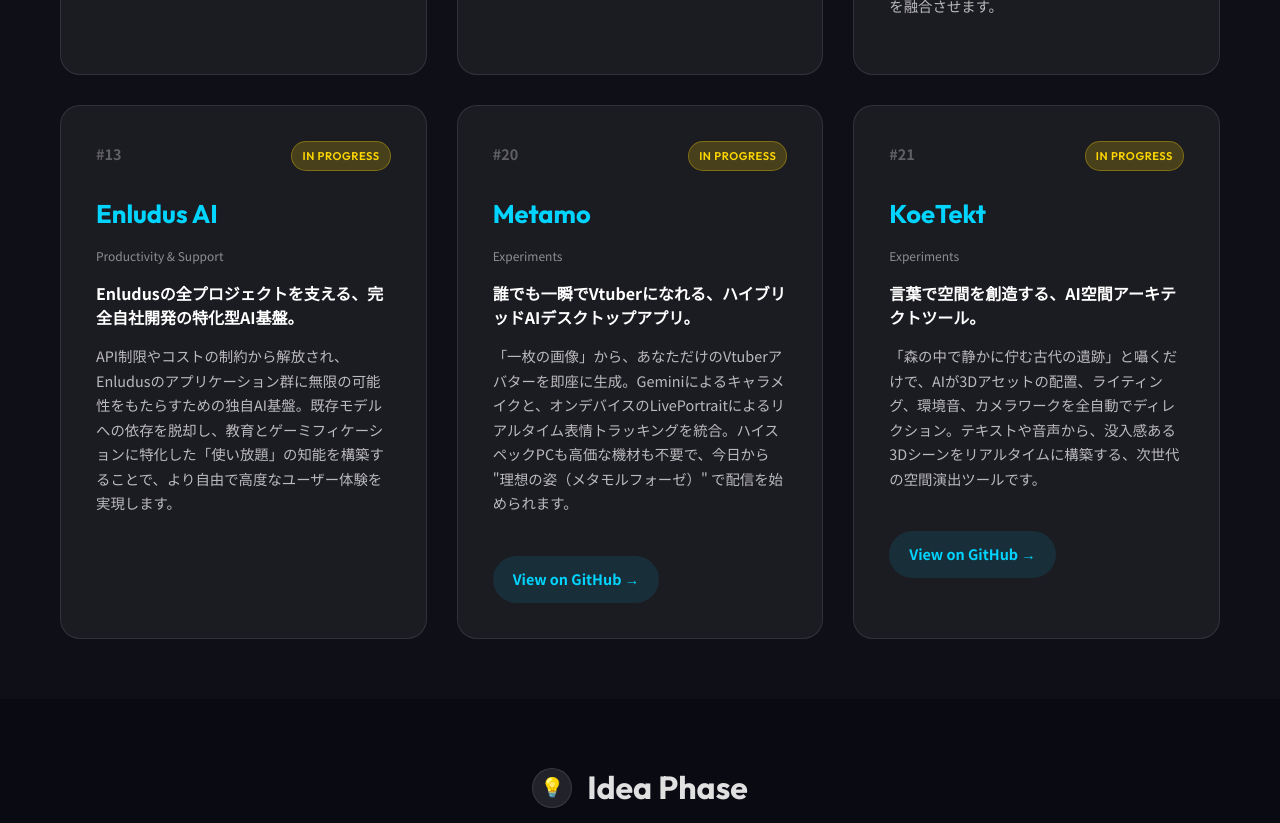
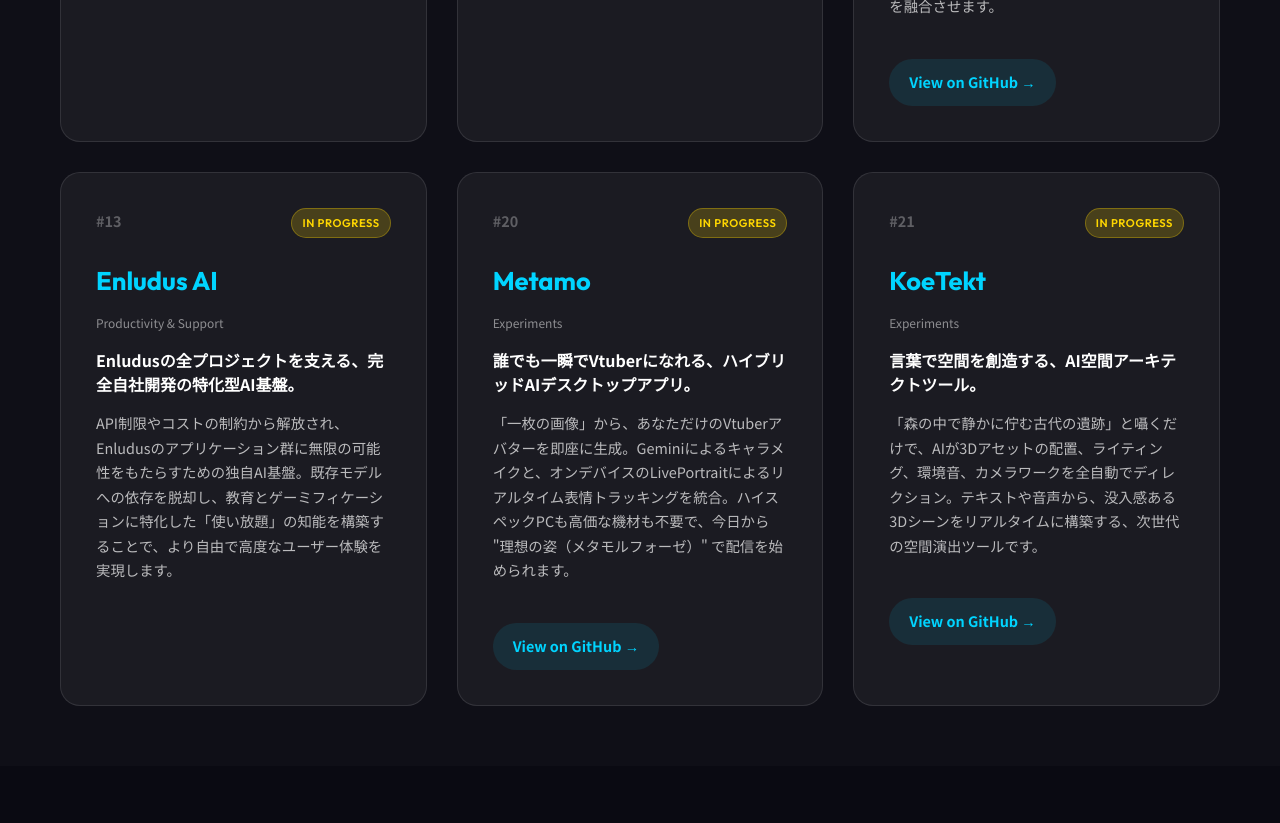
Before and after one commit to naki0227/enludus, a website built with Vite: page projects.html in a window 1280 px wide. Shown: the part 2405-3228 px from the top of the page. Built offline with nearby package versions, Linux system fonts and the light colour scheme.

Commit message:
docs: add JisouNoKai github link

```diff
--- a/projects.html
+++ b/projects.html
@@ -391,6 +391,8 @@
                     <p class="description">
                         偏・旁・冠などの部品を組み合わせて「漢字」を創造し、その字の力を宿して戦うアクションゲーム。単なる学習ソフトではなく、漢字の構造そのものを「魔法」や「武器」として扱うことで、直感的な理解と冒険の興奮を融合させます。
                     </p>
+                    <a href="https://github.com/naki0227/JisouNoKai" target="_blank" class="project-link">View on GitHub
+                        →</a>
                 </article>
 
                 <!-- Enludus AI -->
```
